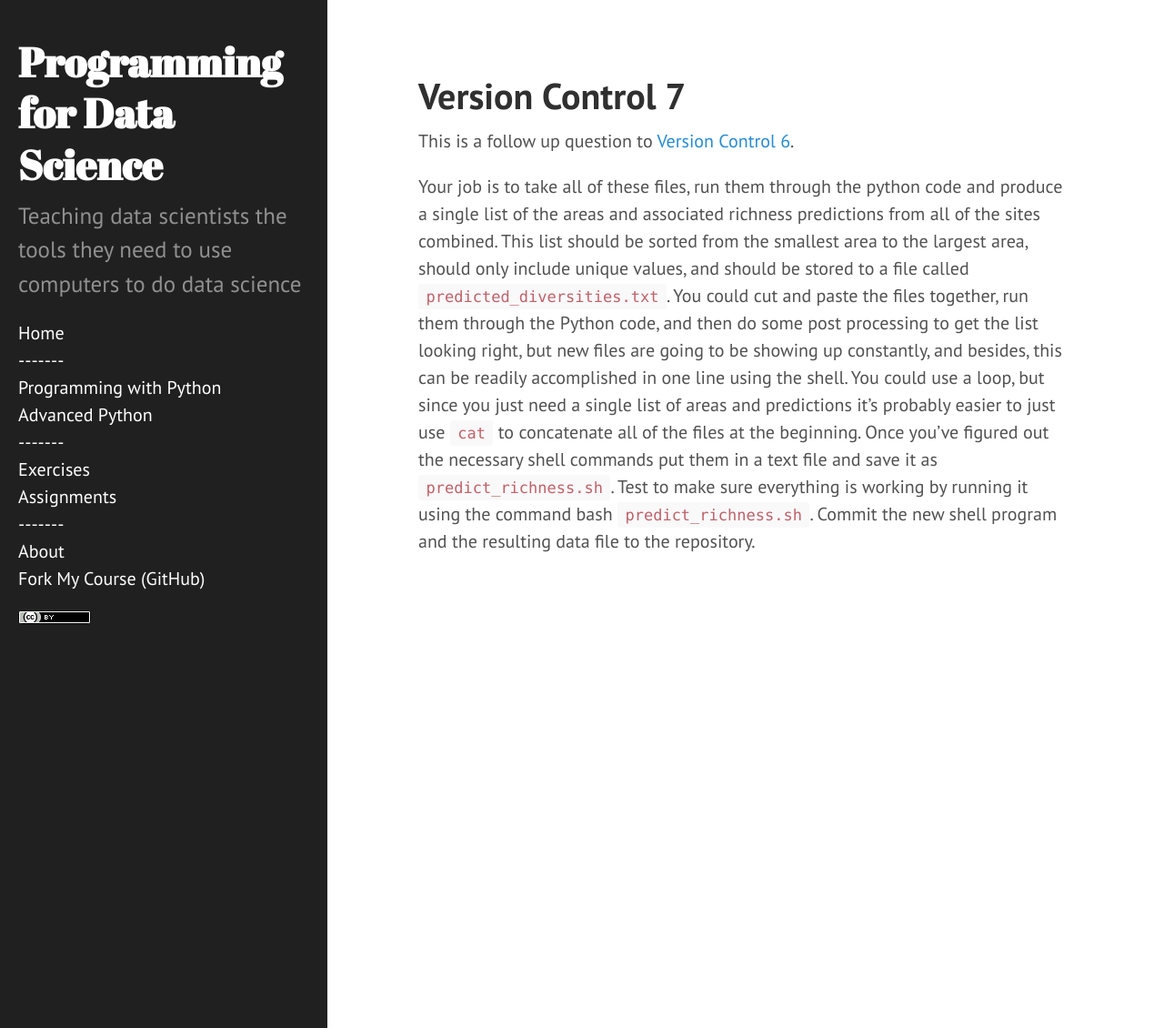
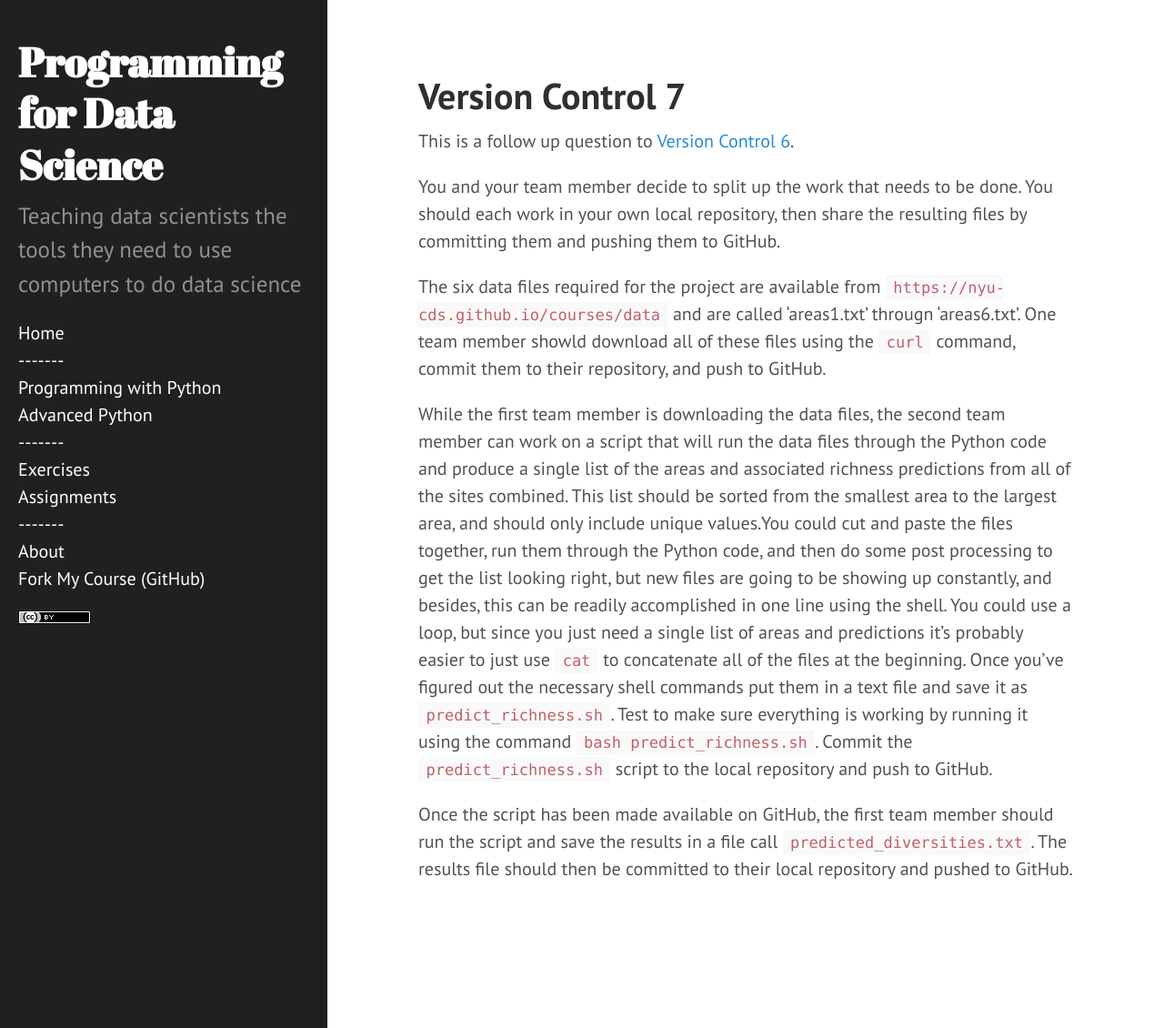
Before and after one commit to nyu-cds/courses, a Jekyll site: the page built from exercises/Version-control-7.md, in a window 1280 px wide and 1130 px high. Shown: the whole window at 91% size. Built offline with Jekyll 4.4.1, drawn with Linux system fonts in a browser that asks for light colours.

Commit message:
Update assignment exercises.
Signed-off-by: Watson, Gregory <g.watson@computer.org>

```diff
--- a/exercises/Version-control-7.md
+++ b/exercises/Version-control-7.md
@@ -6,17 +6,30 @@ title: Version Control 7
 This is a follow up question to
 [Version Control 6](/exercises/Version-control-6).
 
-Your job is to take all of these files, run them through the python code and
-produce a single list of the areas and associated richness predictions from all
-of the sites combined. This list should be sorted from the smallest area to the
-largest area, should only include unique values, and should be stored to a file
-called `predicted_diversities.txt`. You could cut and paste the files together,
-run them through the Python code, and then do some post processing to get the
-list looking right, but new files are going to be showing up constantly, and
-besides, this can be readily accomplished in one line using the shell. You could
-use a loop, but since you just need a single list of areas and predictions it's
-probably easier to just use `cat` to concatenate all of the files at the
-beginning. Once you've figured out the necessary shell commands put them in a
-text file and save it as `predict_richness.sh`. Test to make sure everything is
-working by running it using the command bash `predict_richness.sh`. Commit the
-new shell program and the resulting data file to the repository.
+You and your team member decide to split up the work that needs to be done. You should
+each work in your own local repository, then share the resulting files by committing them
+and pushing them to GitHub.
+
+The six data files required for the project are available from `{{ site.github.url }}/data`
+and are called 'areas1.txt' througn 'areas6.txt'. One team member showld download all of
+these files using the `curl` command, commit them to their repository, and push to GitHub.
+
+While the first team member is downloading the data files, the second team member
+can work on a script that will run the data files through the Python code and produce
+a single list of the areas and associated richness predictions from all of the sites
+combined. This list should be sorted from the smallest area to the largest area,
+and should only include unique values.You could
+cut and paste the files together, run them through the Python code, and then
+do some post processing to get the list looking right, but new files are going
+to be showing up constantly, and besides, this can be readily accomplished in
+one line using the shell. You could use a loop, but since you just need a
+single list of areas and predictions it's probably easier to just use `cat`
+to concatenate all of the files at the beginning. Once you've figured out the
+necessary shell commands put them in a text file and save it as `predict_richness.sh`.
+Test to make sure everything is working by running it using the command
+`bash predict_richness.sh`. Commit the `predict_richness.sh` script to the local
+repository and push to GitHub.
+
+Once the script has been made available on GitHub, the first team member should
+run the script and save the results in a file call `predicted_diversities.txt`. The results
+file should then be committed to their local repository and pushed to GitHub.
```
Also changed, not shown: exercises/Version-control-1.md (+6 -5 lines), exercises/Version-control-2.md (deleted, +0 -27 lines), exercises/Version-control-3.md (deleted, +0 -13 lines), exercises/Version-control-4.md (deleted, +0 -24 lines), exercises/Version-control-5.md (deleted, +0 -15 lines), exercises/Version-control-6.md (+20 -14 lines), exercises/Version-control-8.md (+7 -7 lines), exercises/Version-control-9.md (+23 -10 lines).
